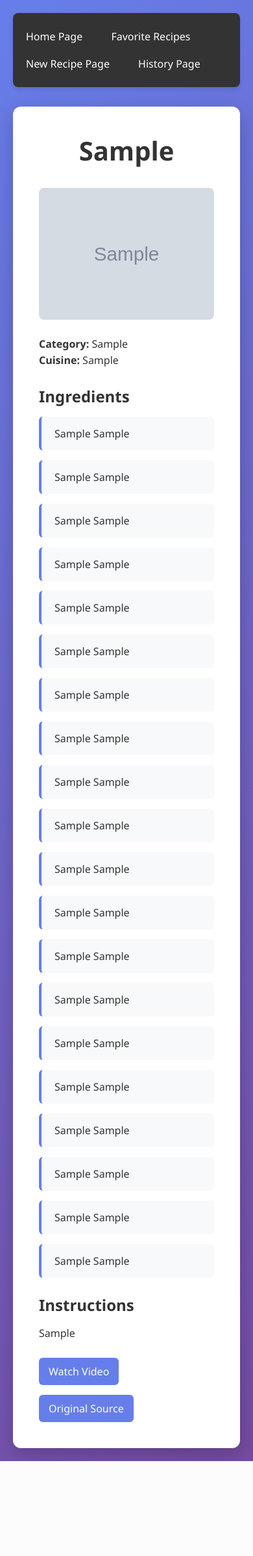
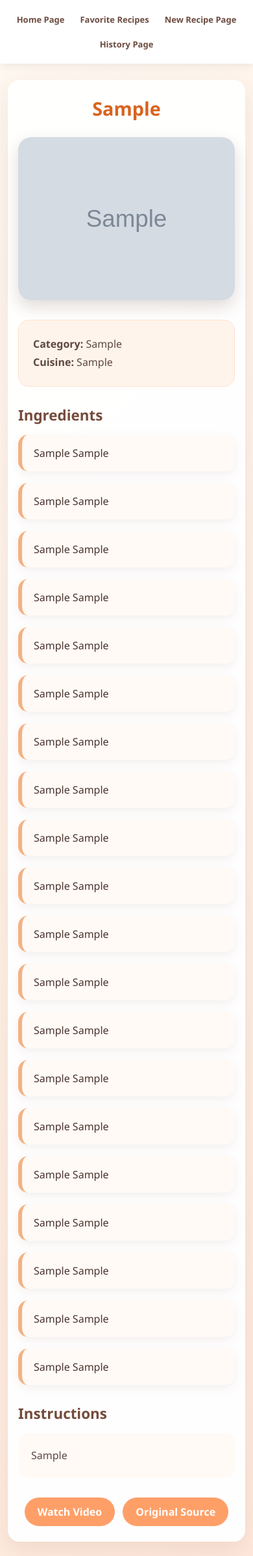
Before and after one commit to The-Biggest-Bug/Recipe_Book_Application, a Flask app: page /recipe/1 in a window 390 px wide. Shown: the top 2394 px of the page at 65% size. Before the commit the page ends 2248 px from the top, so only its background shows below. Run offline with Flask 3, Linux system fonts and the light colour scheme; grey boxes marked "Sample" are stand-in pictures; a database or web service that is not in the repository returns one stand-in record (values such as "Sample title"); data that the repository does not hold is empty.

Commit message:
Update recipe book page styling

```diff
--- a/static/style.css
+++ b/static/style.css
@@ -1,162 +1,488 @@
-*  {
-  margin: 0;
-  padding: 0;
-  box-sizing: border-box;
+/* =========================================
+   RECIPE BOOK WEBSITE
+   ========================================= */
+
+* {
+    margin: 0;
+    padding: 0;
+    box-sizing: border-box;
 }
 
 body {
-    font-family: 'Segoe UI', Tahoma, Geneva, Verdana, sans-serif;
-    background: linear-gradient(135deg, #667eea 0%, #764ba2 100%);
+    font-family: "Segoe UI", Tahoma, Geneva, Verdana, sans-serif;
+    background: linear-gradient(135deg, #fff8f1 0%, #ffe8da 100%);
     min-height: 100vh;
-    padding: 20px;
+    color: #4b3832;
+}
+
+
+/* =========================================
+   NAVIGATION
+   ========================================= */
+
+#bar {
+    width: 100%;
+    background: white;
+    box-shadow: 0 3px 15px rgba(0, 0, 0, 0.08);
+    position: sticky;
+    top: 0;
+    z-index: 100;
 }
 
 nav {
-    background-color: #333;
-    padding: 15px 0;
-    margin-bottom: 30px;
-    border-radius: 8px;
-    box-shadow: 0 4px 6px rgba(0,0,0,0.1);
+    max-width: 1100px;
+    margin: 0 auto;
+    padding: 15px 25px;
+
+    display: flex;
+    justify-content: center;
+    align-items: center;
+    gap: 12px;
+
+    background: white;
 }
 
 nav a {
-    color: white;
+    color: #6d4c41;
     text-decoration: none;
-    padding: 10px 20px;
-    display: inline-block;
-    transition: background-color 0.3s;
+    font-size: 16px;
+    font-weight: 600;
+
+    padding: 10px 17px;
+    border-radius: 25px;
+
+    transition: all 0.25s ease;
 }
 
 nav a:hover {
-    background-color: #667eea;
-    border-radius: 4px;
+    background: #ff9f68;
+    color: white;
+    transform: translateY(-2px);
 }
 
+
+/* =========================================
+   SEARCH BAR
+   ========================================= */
+
 nav form {
-    display: inline-flex;
+    display: flex;
+    align-items: center;
     gap: 8px;
-    margin-left: 15px;
-    vertical-align: middle;
+    margin-left: 10px;
 }
 
 nav input {
-    border: none;
-    border-radius: 4px;
-    padding: 10px;
+    width: 210px;
+
+    padding: 10px 16px;
+
+    border: 2px solid #ffd2b8;
+    border-radius: 25px;
+
+    background: #fffdfb;
+    color: #4b3832;
+
+    font-size: 15px;
+
+    outline: none;
+
+    transition: all 0.25s ease;
+}
+
+nav input::placeholder {
+    color: #a78d82;
+}
+
+nav input:focus {
+    border-color: #ff9f68;
+
+    box-shadow:
+        0 0 0 3px rgba(255, 159, 104, 0.15);
 }
 
 nav button {
-    background-color: #667eea;
+    background: #ff9f68;
+    color: white;
+
     border: none;
-    border-radius: 4px;
-    color: white;
+    border-radius: 25px;
+
+    padding: 11px 19px;
+
+    font-size: 15px;
+    font-weight: 600;
+
     cursor: pointer;
-    padding: 10px 15px;
+
+    transition: all 0.25s ease;
+}
+
+nav button:hover {
+    background: #e97845;
+    transform: translateY(-2px);
+
+    box-shadow:
+        0 5px 12px rgba(233, 120, 69, 0.25);
 }
 
 nav button p {
+    margin: 0;
     color: white;
-    margin: 0;
 }
 
+
+/* =========================================
+   MAIN CONTENT
+   ========================================= */
+
 #content {
-    background: white;
-    border-radius: 12px;
+    width: calc(100% - 40px);
+    max-width: 1000px;
+
+    margin: 40px auto;
     padding: 40px;
-    box-shadow: 0 10px 30px rgba(0,0,0,0.2);
-    max-width: 900px;
-    margin: 0 auto;
+
+    background: rgba(255, 255, 255, 0.96);
+
+    border-radius: 22px;
+
+    box-shadow:
+        0 12px 35px rgba(89, 56, 45, 0.10);
 }
 
+
+/* =========================================
+   HEADINGS
+   ========================================= */
+
 h1 {
-    color: #333;
+    color: #d9631e;
+
+    text-align: center;
+
+    font-size: 2.7rem;
+    font-weight: 700;
+
     margin-bottom: 30px;
-    text-align: center;
-    font-size: 2.5em;
 }
+
+h2 {
+    color: #754b3b;
+
+    font-size: 1.6rem;
+
+    margin: 28px 0 15px;
+}
+
+
+/* =========================================
+   GENERAL TEXT
+   ========================================= */
+
+p {
+    color: #715c54;
+
+    font-size: 16px;
+
+    line-height: 1.7;
+}
+
+
+/* =========================================
+   RECIPE LIST
+   ========================================= */
 
 ul {
     list-style: none;
+    padding: 0;
 }
 
 li {
-    background: #f8f9fa;
-    padding: 15px 20px;
-    margin-bottom: 15px;
-    border-left: 4px solid #667eea;
-    border-radius: 6px;
-    transition: transform 0.2s, box-shadow 0.2s;
-    cursor: pointer;
+    background: #fffaf6;
+
+    margin-bottom: 18px;
+
+    padding: 20px 24px;
+
+    border-radius: 15px;
+
+    border-left: 6px solid #ff9f68;
+
+    box-shadow:
+        0 5px 15px rgba(89, 56, 45, 0.07);
+
+    transition:
+        transform 0.25s ease,
+        box-shadow 0.25s ease;
 }
 
 li:hover {
-    transform: translateX(5px);
-    box-shadow: 0 4px 12px rgba(102, 126, 234, 0.2);
+    transform: translateY(-4px);
+
+    box-shadow:
+        0 10px 22px rgba(89, 56, 45, 0.13);
 }
 
 li a {
-    color: #333;
+    display: block;
+
+    color: #59382d;
+
     text-decoration: none;
-    font-weight: 500;
-    font-size: 1.1em;
+
+    font-size: 1.15rem;
+    font-weight: 600;
 }
 
-p {
+
+/* =========================================
+   SEARCH RESULTS
+   ========================================= */
+
+.search-summary {
     text-align: center;
-    color: #999;
+
+    color: #846d64;
+
+    background: #fff5ed;
+
+    padding: 12px 18px;
+
+    border-radius: 12px;
+
+    margin-bottom: 25px;
 }
 
-.search-summary {
-    margin-bottom: 20px;
-}
 
-h2 {
-    color: #333;
-    margin: 25px 0 15px;
-}
+/* =========================================
+   RECIPE DETAILS
+   ========================================= */
 
 .recipe-details {
-    color: #333;
+    color: #4a342e;
 }
 
 .recipe-image {
     display: block;
+
     width: 100%;
-    max-width: 420px;
-    border-radius: 8px;
-    margin: 0 auto 25px;
+    max-width: 500px;
+
+    margin: 20px auto 30px;
+
+    border-radius: 20px;
+
+    box-shadow:
+        0 10px 25px rgba(89, 56, 45, 0.18);
 }
 
 .recipe-meta {
-    margin-bottom: 20px;
+    background: #fff4eb;
+
+    padding: 22px;
+
+    border-radius: 16px;
+
+    margin-bottom: 25px;
+
+    border: 1px solid #ffe0cf;
 }
 
-.recipe-meta p,
+.recipe-meta p {
+    color: #5d4941;
+
+    text-align: left;
+
+    line-height: 1.8;
+}
+
 .instructions {
-    color: #333;
+    color: #5d4941;
+
     text-align: left;
-    line-height: 1.6;
+
+    line-height: 1.8;
+
+    background: #fffaf6;
+
+    padding: 20px;
+
+    border-radius: 15px;
+}
+
+
+/* =========================================
+   INGREDIENTS
+   ========================================= */
+
+.ingredients-list {
+    margin-top: 15px;
 }
 
 .ingredients-list li {
+    background: #fffaf6;
+
+    border-left-color: #f4b183;
+
     cursor: default;
 }
 
 .ingredients-list li:hover {
     transform: none;
+
+    box-shadow:
+        0 5px 15px rgba(89, 56, 45, 0.07);
 }
+
+
+/* =========================================
+   RECIPE LINKS / BUTTONS
+   ========================================= */
 
 .recipe-links {
     display: flex;
-    gap: 15px;
+
+    gap: 12px;
+
     flex-wrap: wrap;
-    margin-top: 25px;
+
+    margin-top: 30px;
 }
 
 .recipe-links a {
-    background-color: #667eea;
-    border-radius: 6px;
+    background: #ff9f68;
+
     color: white;
-    padding: 10px 15px;
+
     text-decoration: none;
+
+    font-weight: 600;
+
+    padding: 11px 20px;
+
+    border-radius: 25px;
+
+    transition: all 0.25s ease;
 }
+
+.recipe-links a:hover {
+    background: #e97845;
+
+    transform: translateY(-2px);
+
+    box-shadow:
+        0 5px 12px rgba(233, 120, 69, 0.25);
+}
+
+
+/* =========================================
+   FOOTER
+   ========================================= */
+
+#footer {
+    text-align: center;
+
+    color: #92786e;
+
+    padding: 25px;
+
+    margin-top: 20px;
+}
+
+
+/* =========================================
+   MOBILE / TABLET
+   ========================================= */
+
+@media (max-width: 768px) {
+
+    nav {
+        flex-wrap: wrap;
+
+        padding: 14px 15px;
+
+        gap: 6px;
+    }
+
+    nav a {
+        font-size: 14px;
+
+        padding: 8px 11px;
+    }
+
+    nav form {
+        width: 100%;
+
+        margin: 5px 0 0;
+
+        justify-content: center;
+    }
+
+    nav input {
+        width: 70%;
+        max-width: 300px;
+    }
+
+    nav button {
+        padding: 10px 16px;
+    }
+
+    #content {
+        width: calc(100% - 24px);
+
+        margin: 25px auto;
+
+        padding: 28px 20px;
+
+        border-radius: 18px;
+    }
+
+    h1 {
+        font-size: 2.1rem;
+
+        margin-bottom: 25px;
+    }
+
+    h2 {
+        font-size: 1.4rem;
+    }
+
+    li {
+        padding: 17px 18px;
+    }
+
+    .recipe-links {
+        justify-content: center;
+    }
+}
+
+
+/* =========================================
+   SMALL PHONES
+   ========================================= */
+
+@media (max-width: 480px) {
+
+    nav a {
+        font-size: 13px;
+
+        padding: 7px 9px;
+    }
+
+    nav input {
+        width: 65%;
+    }
+
+    #content {
+        padding: 24px 16px;
+    }
+
+    h1 {
+        font-size: 1.8rem;
+    }
+
+    li a {
+        font-size: 1rem;
+    }
+}
```
